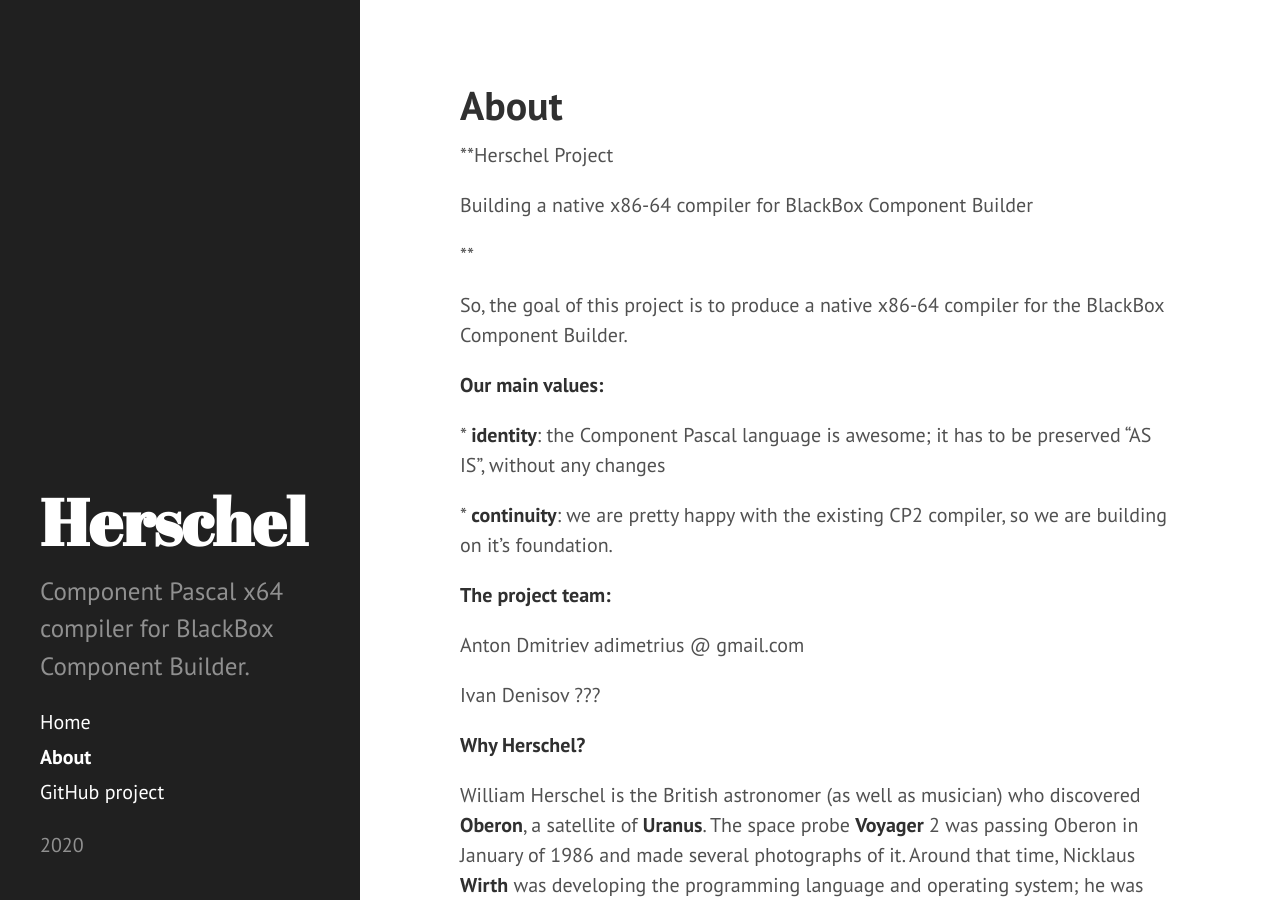
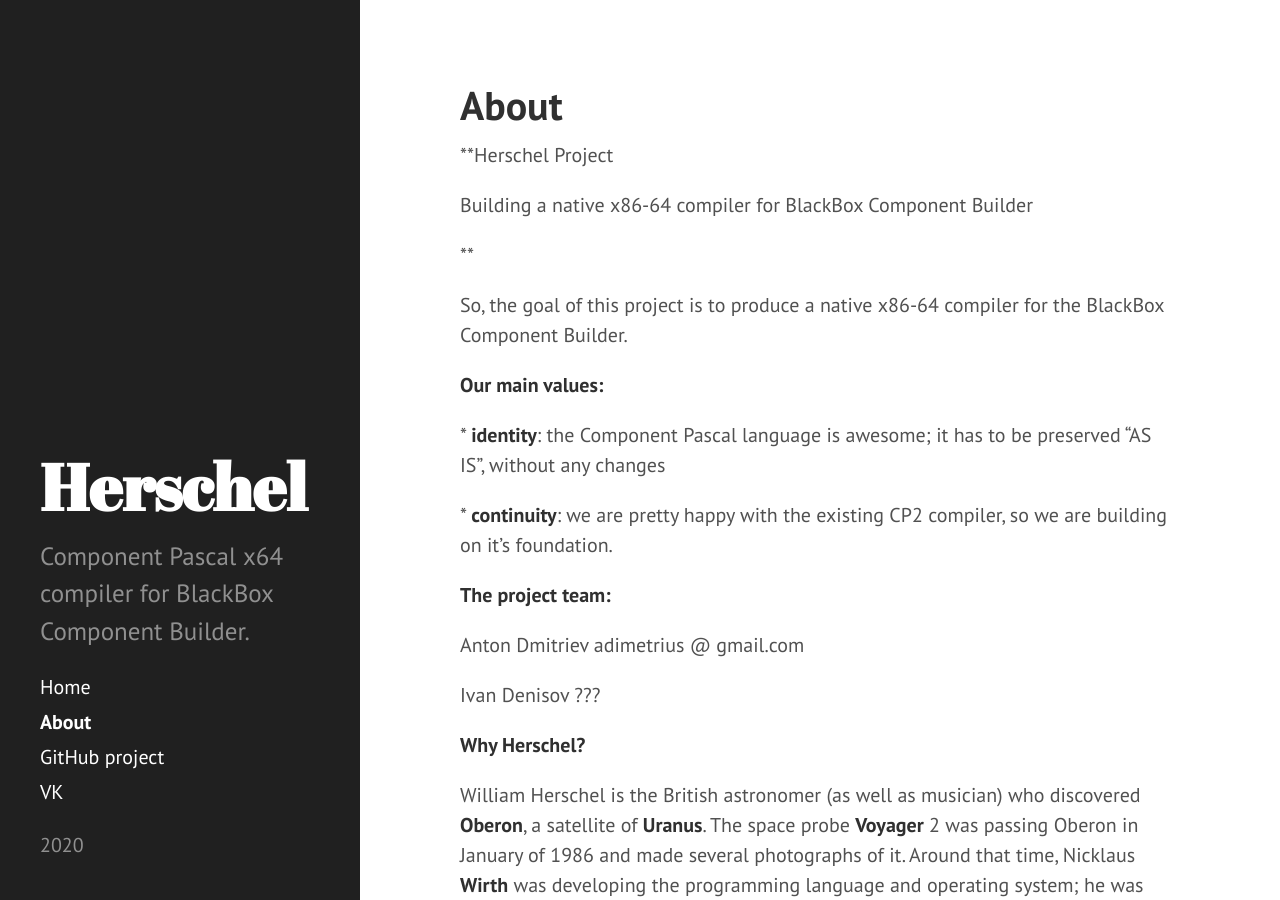
Before and after one commit to bbcb/bbcb.github.io, a Jekyll site: the page built from about.md, in a window 1280 px wide and 900 px high. Built offline with Jekyll 4.4.1, drawn with Linux system fonts in a browser that asks for light colours.

Commit message:
Update sidebar.html

```diff
--- a/_includes/sidebar.html
+++ b/_includes/sidebar.html
@@ -28,6 +28,8 @@
 
       <a class="sidebar-nav-item" href="{{ site.github.repo }}">GitHub project</a>
 
+      <a class="sidebar-nav-item" href="https://vk.com/herschelcompiler">VK</a>
+
     </nav>
 
     <p>{{ site.time | date: '%Y' }}</p>
```
